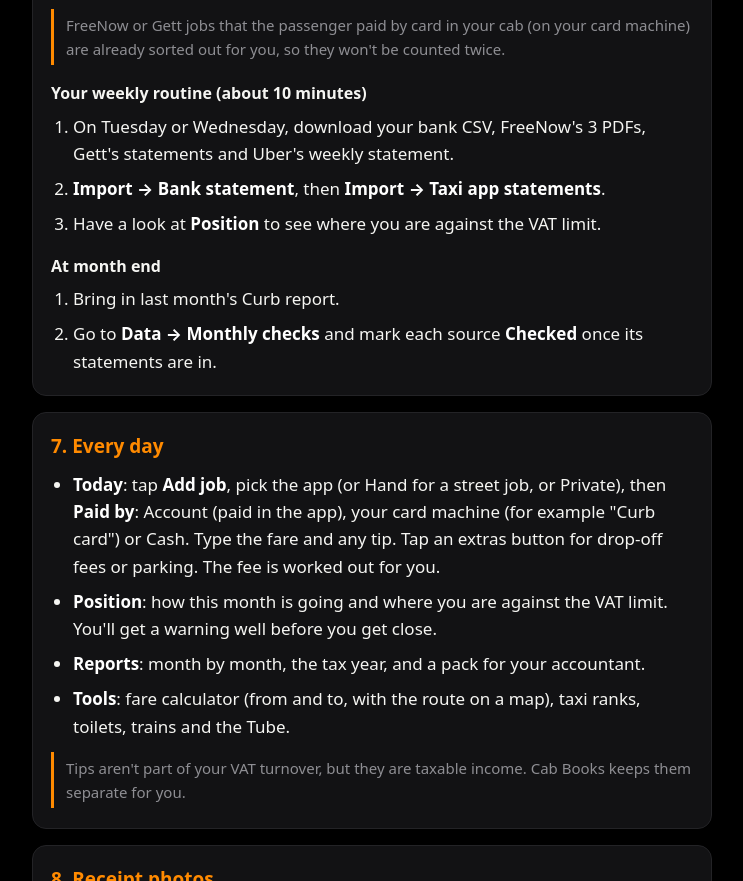
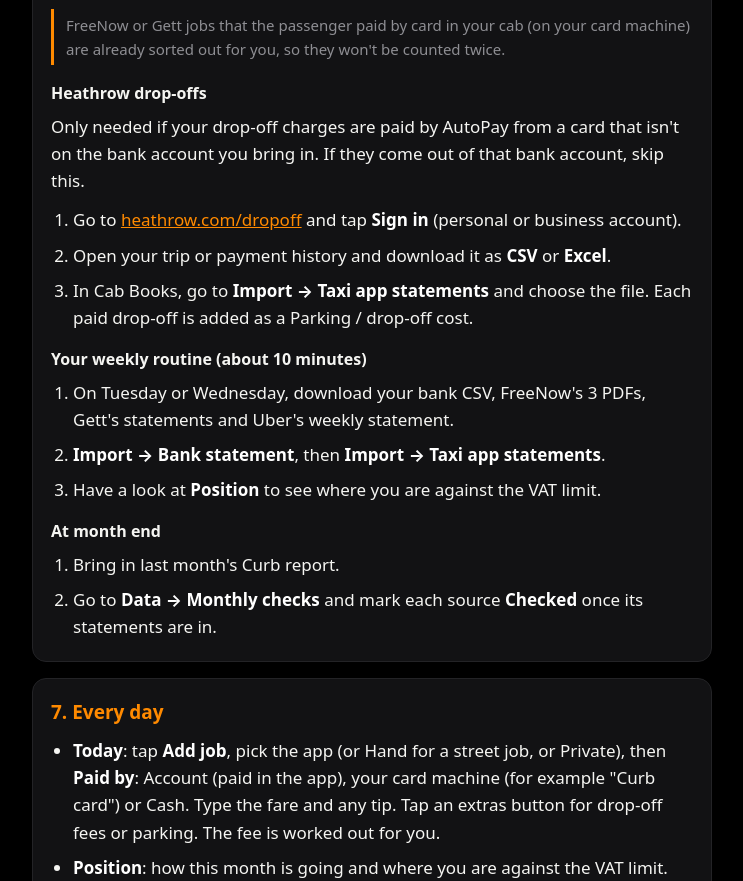
Before and after one commit to allblacktaxis/cab-books, a plain HTML site: page web/public/help.html in a window 1280 px wide. Shown: the part 5433-6314 px from the top of the page, without its empty margins (268-1011 px from the left). Drawn offline with Linux system fonts and the light colour scheme.

Commit message:
Guide: how to download the Heathrow drop-off file; to-do for ComCab and Taxiworld steps
Co-Authored-By: Claude Opus 5.5 <noreply@anthropic.com>
Claude-Session: https://claude.ai/code/session_01ALUAHMes9uLukHMvX7mdoZ

```diff
--- a/web/public/help.html
+++ b/web/public/help.html
@@ -189,6 +189,14 @@ a{color:var(--accent)}
 </ol>
 <p class="tip">FreeNow or Gett jobs that the passenger paid by card in your cab (on your card machine) are already sorted out for you, so they won't be counted twice.</p>
 
+<h3 id="st-heathrow">Heathrow drop-offs</h3>
+<p>Only needed if your drop-off charges are paid by AutoPay from a card that isn't on the bank account you bring in. If they come out of that bank account, skip this.</p>
+<ol>
+<li>Go to <a href="https://www.heathrow.com/dropoff" target="_blank" rel="noopener noreferrer">heathrow.com/dropoff</a> and tap <b>Sign in</b> (personal or business account).</li>
+<li>Open your trip or payment history and download it as <b>CSV</b> or <b>Excel</b>.</li>
+<li>In Cab Books, go to <b>Import → Taxi app statements</b> and choose the file. Each paid drop-off is added as a Parking / drop-off cost.</li>
+</ol>
+
 <h3>Your weekly routine (about 10 minutes)</h3>
 <ol>
 <li>On Tuesday or Wednesday, download your bank CSV, FreeNow's 3 PDFs, Gett's statements and Uber's weekly statement.</li>
```
Also changed, not shown: 1 other file.
